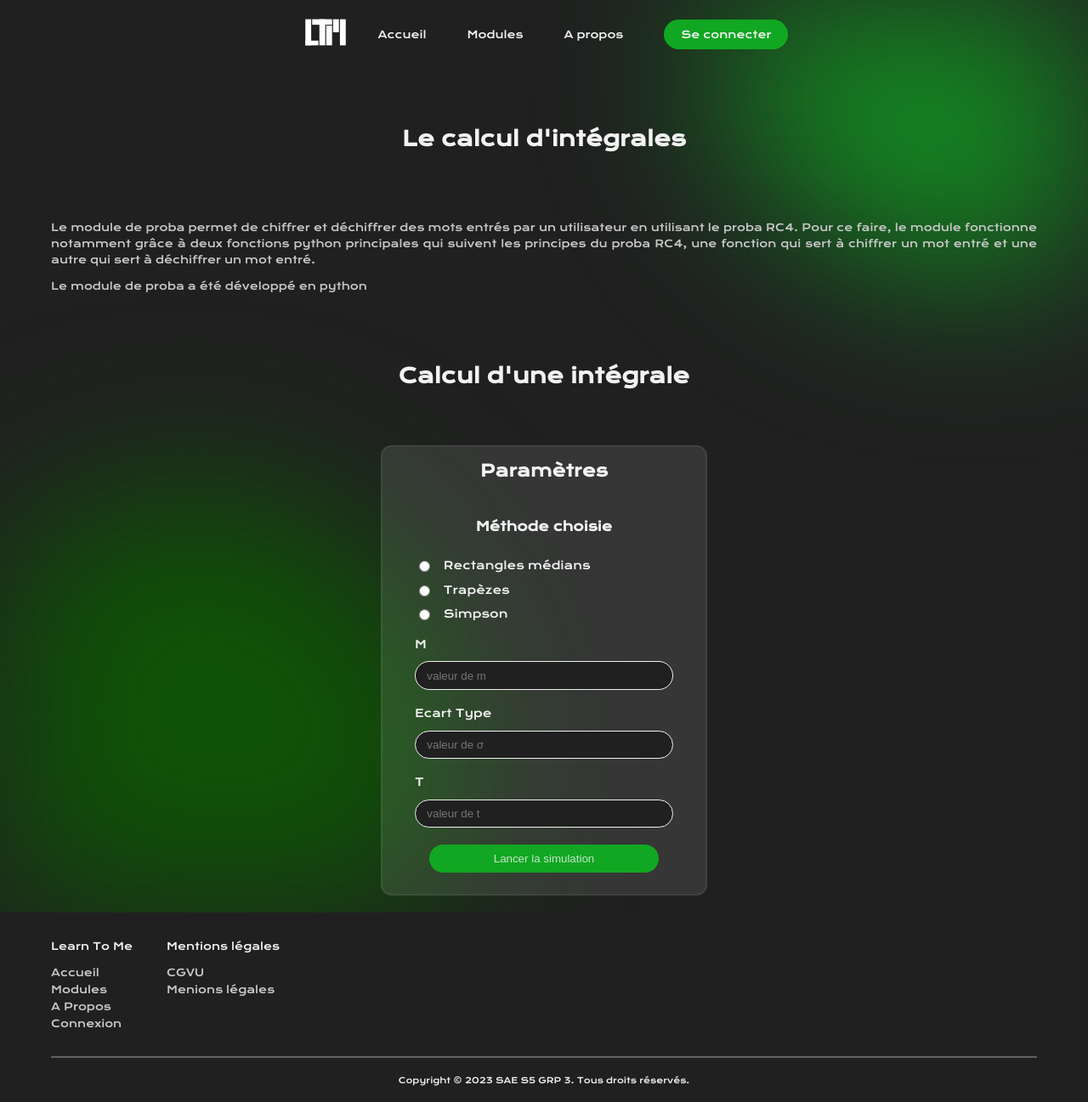
After one commit to mathieuChdz/SAE_S5_S6_BUT3, a PHP site: page /module_proba.php in a window 1280 px wide. The commit adds this page. Shown: the whole page at 85% size. Run offline with PHP 8.4, Linux system fonts and the light colour scheme; some libraries are stand-ins or nearby versions.

Commit message:
L'utisateur peut utilisé le module de calcul d'intégrales

```diff
--- a/src_web/css/css_dev1.css
+++ b/src_web/css/css_dev1.css
@@ -463,6 +463,12 @@ ul li{
   width: 10em;
 }
 
+.simulation-chiffrement-res-main hr{
+  width: 90%;
+  height: 1px;
+  background-color: var(--color-grey-light);
+}
+
 .simulation-chiffrement-res-main h2{
   text-align: center;
 }
@@ -482,3 +488,102 @@ ul li{
 .simulation-chiffrement-res-main .material-symbols-outlined{
   cursor: pointer;
 }
+
+/* ########################### Module proba page ########################### */
+
+.proba-container{
+  color: var(--color-white);
+}
+
+.proba-container .main-explication-titre,
+.proba-container .main-simulation-titre{
+  padding: 3em;
+  text-align: center;
+}
+
+.proba-explication-main p{
+  text-align: justify;
+  line-height: 1.6em;
+}
+
+.proba-main-simulation{
+  display: flex;
+  flex-direction: column;
+  justify-content: center;
+  align-items: center;
+}
+
+.form-choix,
+.form-m,
+.form-e_t,
+.form-t{
+    display: flex;
+    flex-direction: column;
+    justify-content: space-between;
+    align-items: start;
+    padding: 0 10%;
+    gap: 1em;
+}
+
+.main-form h3{
+  text-align: center;
+}
+
+.form-choix .form-radio-item{
+  display: flex;
+  flex-direction: row;
+  justify-content: start;
+  align-items: start;
+  gap: 1em;
+}
+
+.form-m input[type="number"],
+.form-e_t input[type="number"],
+.form-t input[type="number"]{
+    width: 100%;
+    height: 2.5em;
+    border-radius: 1.5em;
+    padding-left: 1em;
+    /* background: linear-gradient(90deg, rgba(10, 91, 0, 0.2) 0%, rgba(17, 167, 34, 0.2) 100%); */
+    background: var(--color-black);
+    border: solid 1px var(--color-white);
+    color: var(--color-white);
+}
+
+.simulation-form-container .form-choix,
+.simulation-form-container .form-m,
+.simulation-form-container .form-e_t,
+.simulation-form-container .form-t {
+  text-align: center;
+  width: auto;
+}
+
+.proba-main-simulation .form-submits{
+  display: flex;
+  flex-direction: row;
+  justify-content: space-evenly;
+  align-items: center;
+}
+
+.proba-main-simulation .form-submits input[type="submit"]{
+  height: 2.5em;
+  border-radius: 1.5em;
+  background: var(--color-green-primary);
+  color: rgba(242, 242, 242, 0.8);
+  width: 10em;
+}
+
+.simulation-proba-res-main hr{
+  width: 90%;
+  height: 1px;
+  background-color: var(--color-grey-light);
+}
+
+.simulation-proba-res-main h2{
+  text-align: center;
+}
+
+.simulation-proba-res-main p{
+  font-size: 1.2em;
+  text-align: center;
+}
--- a/src_web/module_chiffrement.php
+++ b/src_web/module_chiffrement.php
@@ -1,7 +1,7 @@
 <!DOCTYPE html>
 <html lang="fr">
     <head>
-        <title>LTM | nombres premiers</title>
+        <title>LTM | chiffrement</title>
         <link href="img/logo_ltm_w_mini.svg" rel="icon">
 
         <?php
@@ -76,7 +76,8 @@
                                             <div class="simulation-chiffrement-res-main">
                                                 <?php
                                                 if (isset($_GET["res"])){
-                                                    echo "<h2>Message chiffrer</h2>";
+                                                    echo "<hr></hr>";
+                                                    echo "<h2>Résultat</h2>";
                                                     echo "<div class='res-p-span'>";
                                                     echo "<p id='res-copy'>".$_GET["res"]."</p> <span class='material-symbols-outlined' data-target='#res-copy'>content_copy</span>";
                                                     echo "</div>";
--- a/src_web/module_nombres_premiers.php
+++ b/src_web/module_nombres_premiers.php
@@ -67,7 +67,7 @@ session_start();
 
                                     <br>
                                     <h2>Architecture</h2>
-                                    <p>Les différents calculs utilisant la prommation distribué auront une l'architecture suivante :</p>
+                                    <p>Les différents calculs utilisant la programmation distribué auront une l'architecture suivante :</p>
                                     <div class="archi-img">
                                         <img src="img/schema_archi_rpi.png" alt="schéma architecture rpi"/>
                                         <p>Figure : architecture Rpi 4 B Cluster Hat</p>
--- /dev/null
+++ b/src_web/module_proba.php
@@ -0,0 +1,127 @@
+<!DOCTYPE html>
+<html lang="fr">
+    <head>
+        <title>LTM | prababilité</title>
+        <link href="img/logo_ltm_w_mini.svg" rel="icon">
+
+        <?php
+        include("imports/header.html");
+        ?>
+        <link rel="stylesheet" href="https://fonts.googleapis.com/css2?family=Material+Symbols+Outlined:opsz,wght,FILL,GRAD@24,400,0,0" />
+
+    </head>
+
+    <body>
+
+        <header>
+        </header>
+
+        <?php
+            include("imports/navbar.html");
+        ?>
+
+        <main>
+            <div class="container-background">
+                <div class="background">
+                    <div class="circle1"></div>
+                    <div class="circle2"></div>
+                </div>
+            </div>
+
+            <div class="main-container">
+                <div class="proba-container">
+                    <div class="proba-main-explication">
+                        <div class="main-explication-titre">
+                            <h2>Le calcul d'intégrales</h2>
+                        </div>
+
+                        <div class="proba-explication-main">
+                            <p>Le module de proba permet de chiffrer et déchiffrer des mots entrés par un utilisateur en utilisant le proba RC4.
+                                 Pour ce faire, le module fonctionne notamment grâce à deux fonctions python principales qui suivent les principes du proba RC4, une fonction qui sert à chiffrer un mot
+                                 entré et une autre qui sert à déchiffrer un mot entré.
+                            </p>
+                            <p>Le module de proba a été développé en python</p>
+                        </div>
+                    </div>
+
+                    <div class="proba-main-simulation">
+                        <div class="main-simulation-titre">
+                            <h2>Calcul d'une intégrale</h2>
+                        </div>
+                        <div class="simulation-form-container">
+                                <form action="php/traitement_proba.php" method="post">
+                                    <div class="main-form">
+                                        <div class="form-container-title">
+                                            <h2>Paramètres</h2>
+                                        </div>
+                                        <h3>Méthode choisie</h3>
+                                        <div class="form-inputs">
+                                            <div  class="form-choix">
+                                                <div class="form-radio-item">
+                                                    <input type="radio" id="methode1" name="choix" value="r_m" required>
+                                                    <label for="methode1">Rectangles médians</label>
+                                                </div>
+                                                <div class="form-radio-item">
+                                                    <input type="radio" id="methode2" name="choix" value="trapezes" required>
+                                                    <label for="methode2">Trapèzes</label>
+                                                </div>
+                                                <div class="form-radio-item">
+                                                    <input type="radio" id="methode3" name="choix" value="simpson" required>
+                                                    <label for="methode3">Simpson</label>
+                                                </div>
+                                            </div>
+                                            <div class="form-m">
+                                                <label for="m">M</label>
+                                                <input type="number" id="m" name="m" placeholder="valeur de m" required="required">
+                                            </div>
+                                            <div class="form-e_t">
+                                                <label for="e_t">Ecart Type</label>
+                                                <input type="number" id="e_t" name="e_t" placeholder="valeur de σ" required="required">
+                                            </div>
+                                            <div class="form-t">
+                                                <label for="t">T</label>
+                                                <input type="number" id="t" name="t" placeholder="valeur de t" required="required">
+                                            </div>
+                                            <div class="form-submit">
+                                                <input type="submit" name="envoyer" id="envoyer" value="Lancer la simulation">
+                                            </div>
+                                        </div>
+                                        <div class="simulation-proba-res-container">
+                                            <div class="simulation-proba-res-main">
+                                                <?php
+                                                if (isset($_GET["res"], $_GET["methode"])){
+                                                    echo "<hr></hr>";
+                                                    echo "<h2>Résultat</h2>";
+                                                    if ($_GET["methode"] == 1){
+                                                        echo "<h3>Méthodes des rectangles médians</h3>";
+                                                    }
+
+                                                    else if($_GET["methode"] == 2){
+                                                        echo "<h3>Méthodes des trapèzes</h3>";
+                                                    }
+
+                                                    else if($_GET["methode"] == 3){
+                                                        echo "<h3>Méthodes de Simpson</h3>";
+                                                    }
+
+                                                    echo "<p id='res'>".$_GET["res"]."</p>";
+                                                }
+                                                ?>
+                                            </div>
+                                        </div>
+                                    </div>
+                                </form>
+                            </div>
+                    </div>
+                </div>
+            </div>
+
+        </main>
+
+        <?php
+            include("imports/footer.html");
+        ?>
+
+    </body>
+
+</html>
```
Also changed, not shown: src_web/modules.php (+13 -0 lines), src_web/php/traitement_proba.php (added, +58 -0 lines), 3 other files.
